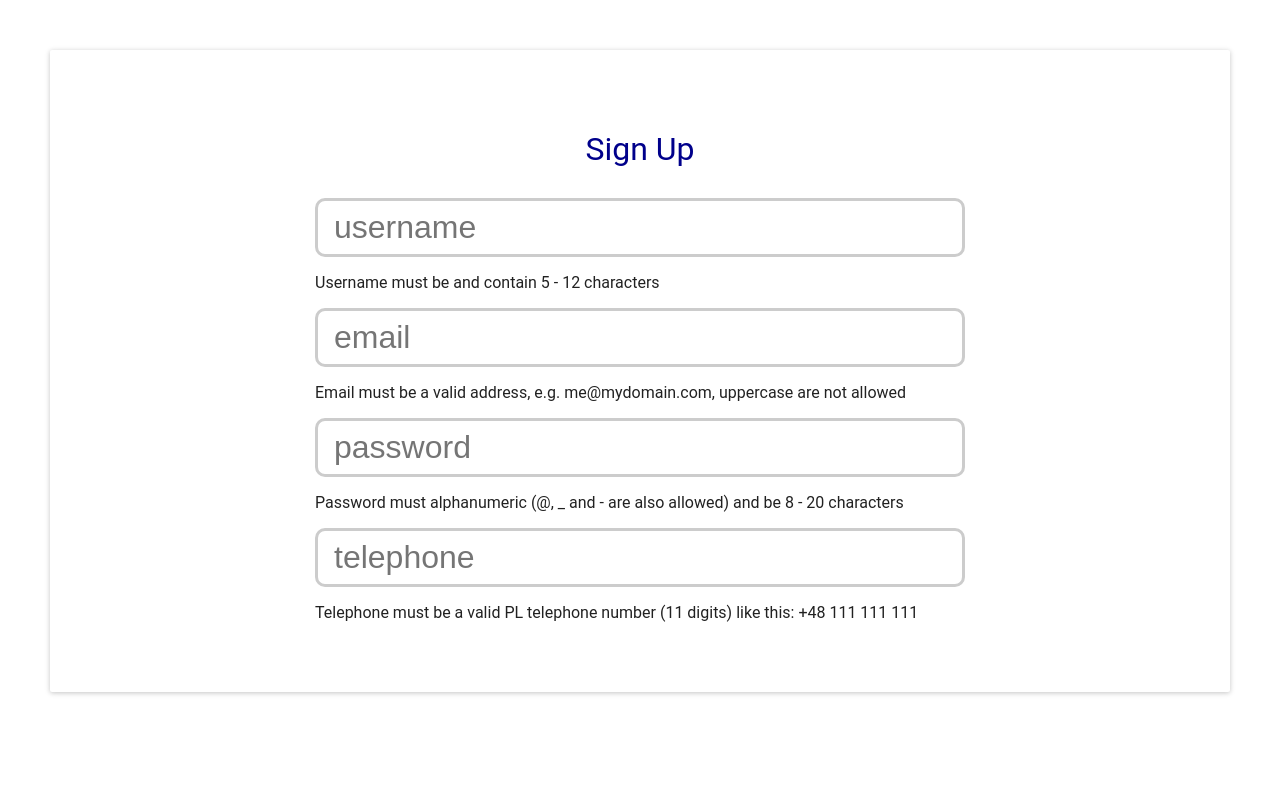
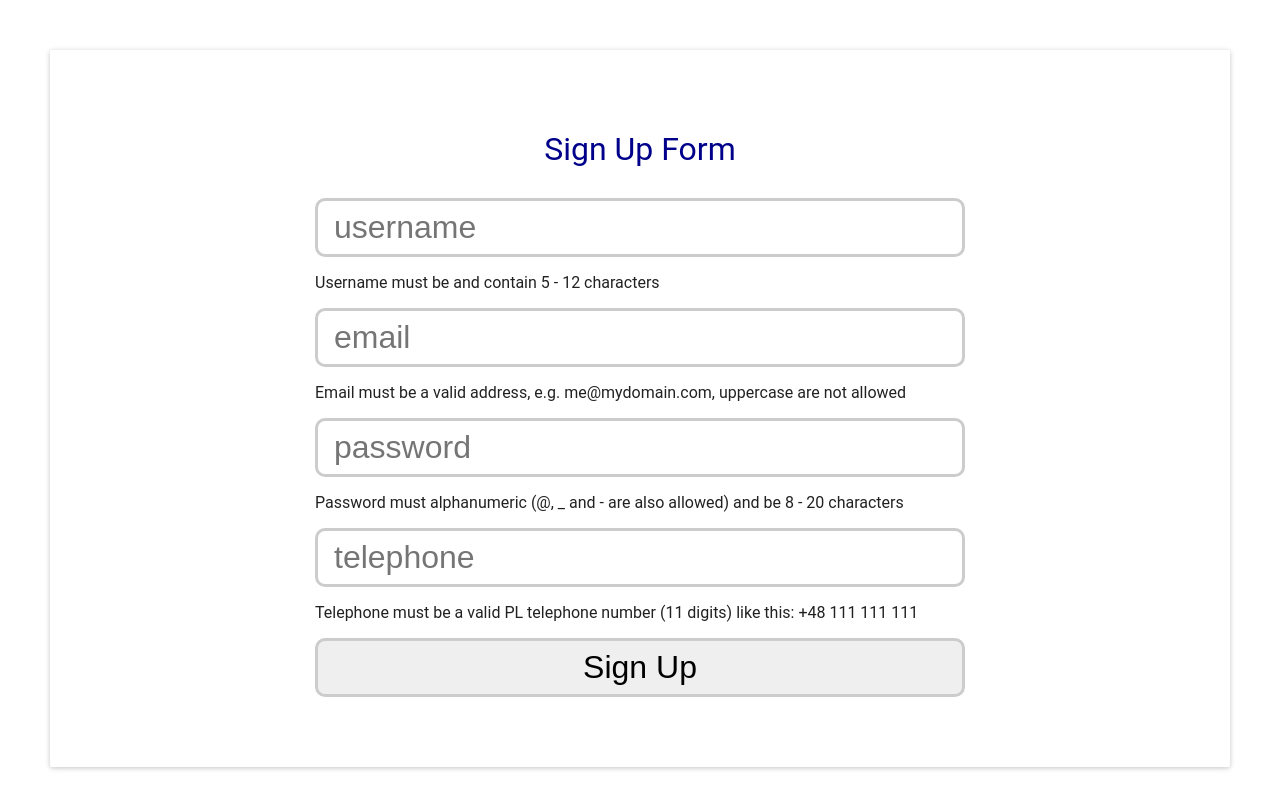
Before and after one commit to mklopotek/Exercise-REGEX, a React (Create React App) app: page / in a window 1280 px wide. Shown: the top 808 px of the page. Built offline with nearby package versions, Linux system fonts and the light colour scheme.

Commit message:
sign up input

```diff
--- a/src/ValidationForms.js
+++ b/src/ValidationForms.js
@@ -44,13 +44,18 @@ class ValidationForms extends React.Component {
 
     };
 
+    onSumbitHandler(e){
+console.log(e)
+
+    };
+
     render() {
 
         const checkBorderColor = value => value === null ? null : value ? 'green' : 'orange'
 
         return (
             <PaperRefined>
-                <h1>Sign Up</h1>
+                <h1>Sign Up Form</h1>
                 <form>
                     <input type="text" name="username" placeholder="username" style={{ borderColor: checkBorderColor(this.state.isUserNameCorrect) }} onChange={this.validationTest} />
                     <p>Username must be  and contain 5 - 12 characters</p>
@@ -63,7 +68,7 @@ class ValidationForms extends React.Component {
 
                     <input type="text" name="telephone" placeholder="telephone" style={{ borderColor: checkBorderColor(this.state.telephone) }} onChange={this.validationTest} />
                     <p>Telephone must be a valid PL telephone number (11 digits) like this: +48 111 111 111</p>
-
+                    <input type="submit" value="Sign Up" onSubmit={this.onSumbitHandler}/>
                 </form>
             </PaperRefined>
         )
--- a/src/index.css
+++ b/src/index.css
@@ -17,7 +17,9 @@ form{
   margin: 20px auto;
 }
 
-input{
+input,
+button
+{
   display: block;
   padding: 8px 16px;
   font-size: 2em;
```
